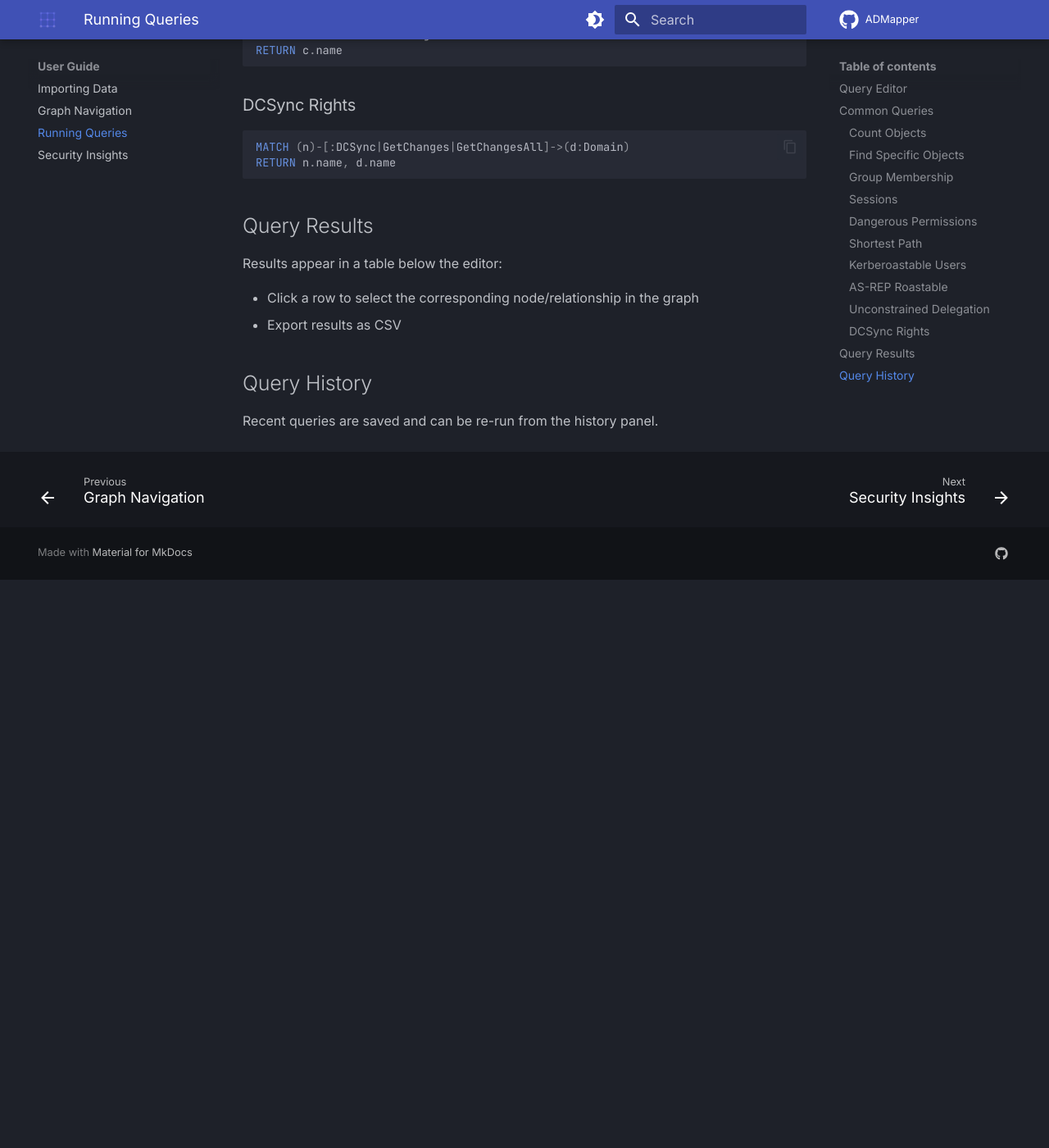
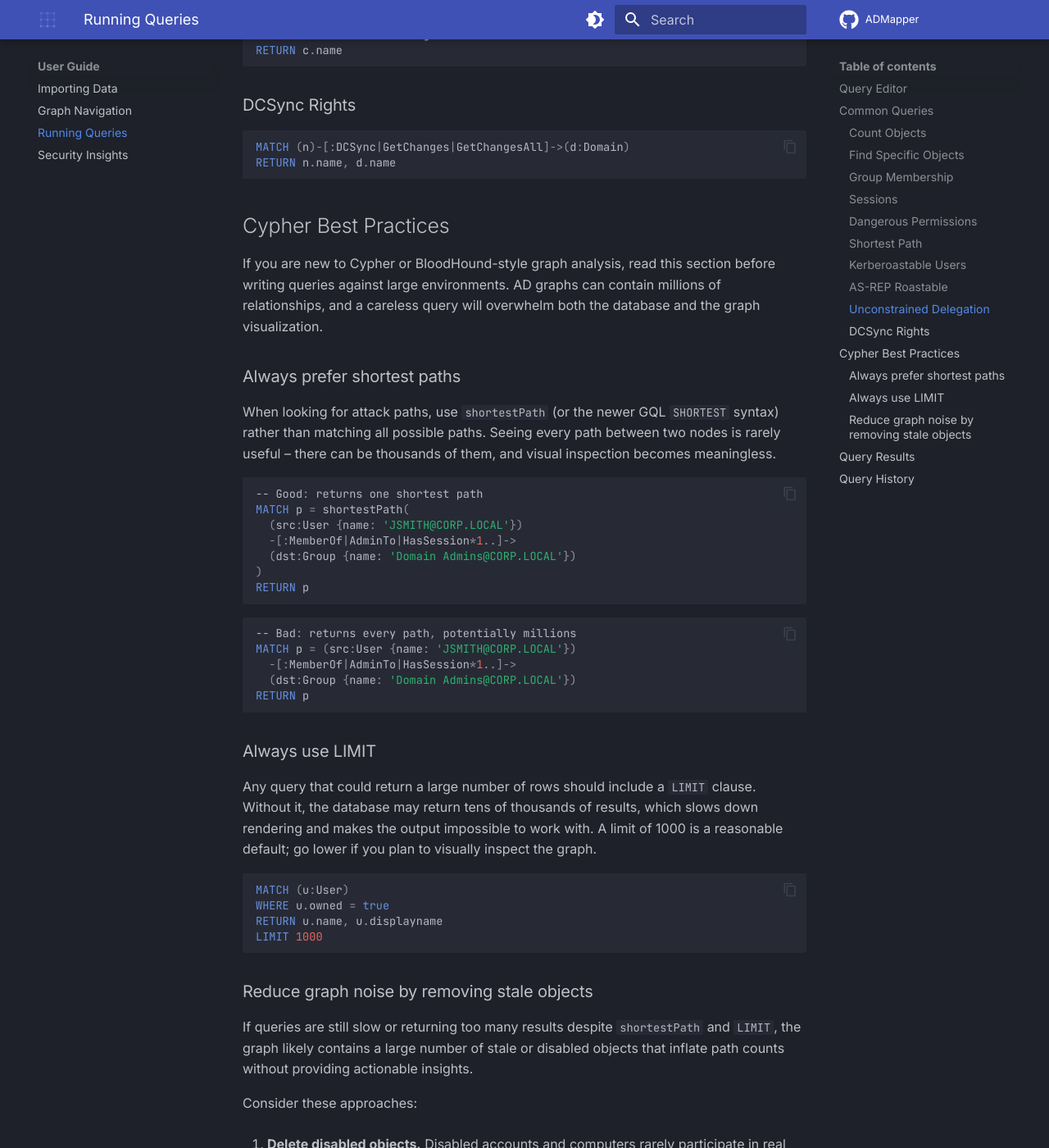
Before and after one commit to AdrianVollmer/ADMapper, an MkDocs documentation site: the page built from docs/admapper/docs/guide/queries.md, in a window 1280 px wide and 1400 px high, scrolled down 2157 px. Shown: the whole window at 82% size. Built offline with MkDocs 1.6.1 and Material for MkDocs 9.7.7, drawn with Linux system fonts in a browser that asks for light colours; comment, search, counter and statistics services are not loaded; before the commit the page ends 2864 px from its top, so only the background shows below that; some of the changed text lies outside the part shown.

Commit message:
Add Cypher best practices section to queries docs
Covers shortestPath preference, LIMIT usage, and stale object cleanup
for users new to Cypher/BloodHound. Also fixes undefined path variable
in group membership example and enables smarty extension for typography.

Co-Authored-By: Claude Opus 4.6 <noreply@anthropic.com>

````diff
--- a/docs/admapper/docs/guide/queries.md
+++ b/docs/admapper/docs/guide/queries.md
@@ -45,7 +45,7 @@ RETURN u.name
 ```
 
 ```cypher
-MATCH (u:User)-[:MemberOf*1..3]->(g:Group)
+MATCH p = (u:User)-[:MemberOf*1..3]->(g:Group)
 WHERE g.name = 'Domain Admins@CORP.LOCAL'
 RETURN u.name, length(p) AS hops
 ```
@@ -112,6 +112,100 @@ MATCH (n)-[:DCSync|GetChanges|GetChangesAll]->(d:Domain)
 RETURN n.name, d.name
 ```
 
+## Cypher Best Practices
+
+If you are new to Cypher or BloodHound-style graph analysis, read this section
+before writing queries against large environments. AD graphs can contain
+millions of relationships, and a careless query will overwhelm both the database
+and the graph visualization.
+
+### Always prefer shortest paths
+
+When looking for attack paths, use `shortestPath` (or the newer GQL `SHORTEST`
+syntax) rather than matching all possible paths. Seeing every path between two
+nodes is rarely useful -- there can be thousands of them, and visual inspection
+becomes meaningless.
+
+```cypher
+-- Good: returns one shortest path
+MATCH p = shortestPath(
+  (src:User {name: 'JSMITH@CORP.LOCAL'})
+  -[:MemberOf|AdminTo|HasSession*1..]->
+  (dst:Group {name: 'Domain Admins@CORP.LOCAL'})
+)
+RETURN p
+```
+
+```cypher
+-- Bad: returns every path, potentially millions
+MATCH p = (src:User {name: 'JSMITH@CORP.LOCAL'})
+  -[:MemberOf|AdminTo|HasSession*1..]->
+  (dst:Group {name: 'Domain Admins@CORP.LOCAL'})
+RETURN p
+```
+
+### Always use LIMIT
+
+Any query that could return a large number of rows should include a `LIMIT`
+clause. Without it, the database may return tens of thousands of results, which
+slows down rendering and makes the output impossible to work with. A limit of
+1000 is a reasonable default; go lower if you plan to visually inspect the
+graph.
+
+```cypher
+MATCH (u:User)
+WHERE u.owned = true
+RETURN u.name, u.displayname
+LIMIT 1000
+```
+
+### Reduce graph noise by removing stale objects
+
+If queries are still slow or returning too many results despite `shortestPath`
+and `LIMIT`, the graph likely contains a large number of stale or disabled
+objects that inflate path counts without providing actionable insights.
+
+Consider these approaches:
+
+1. **Delete disabled objects.** Disabled accounts and computers rarely
+   participate in real attack paths but add significant noise. You can remove
+   them via the ADMapper GUI (Settings > Database > Remove Disabled Objects),
+   or manually with a Cypher query:
+
+    ```cypher
+    MATCH (n) WHERE n.enabled = false DETACH DELETE n
+    ```
+
+2. **Exclude stale objects in queries.** If you do not want to modify the
+   database, filter them out at query time:
+
+    ```cypher
+    MATCH p = shortestPath(
+      (src:User)-[:MemberOf|AdminTo*1..]->(dst:Group)
+    )
+    WHERE src.enabled = true
+      AND dst.name = 'Domain Admins@CORP.LOCAL'
+    RETURN p
+    LIMIT 1000
+    ```
+
+3. **Exclude objects that have not authenticated recently.** Objects with an
+   old `lastlogontimestamp` are likely stale and rarely relevant to active
+   attack paths:
+
+    ```cypher
+    MATCH (u:User)
+    WHERE u.enabled = true
+      AND u.lastlogontimestamp > (datetime().epochSeconds - 90 * 86400)
+    RETURN u.name
+    LIMIT 1000
+    ```
+
+!!! tip
+    Cleaning up stale objects is not just a performance optimization -- it also
+    makes your security analysis more accurate. Paths through disabled accounts
+    are not exploitable and only distract from real findings.
+
 ## Query Results
 
 Results appear in a table below the editor:
--- a/docs/admapper/mkdocs.yml
+++ b/docs/admapper/mkdocs.yml
@@ -55,6 +55,7 @@ markdown_extensions:
       line_spans: __span
       pygments_lang_class: true
   - pymdownx.inlinehilite
+  - smarty
   - pymdownx.snippets
   - pymdownx.tabbed:
       alternate_style: true
````
